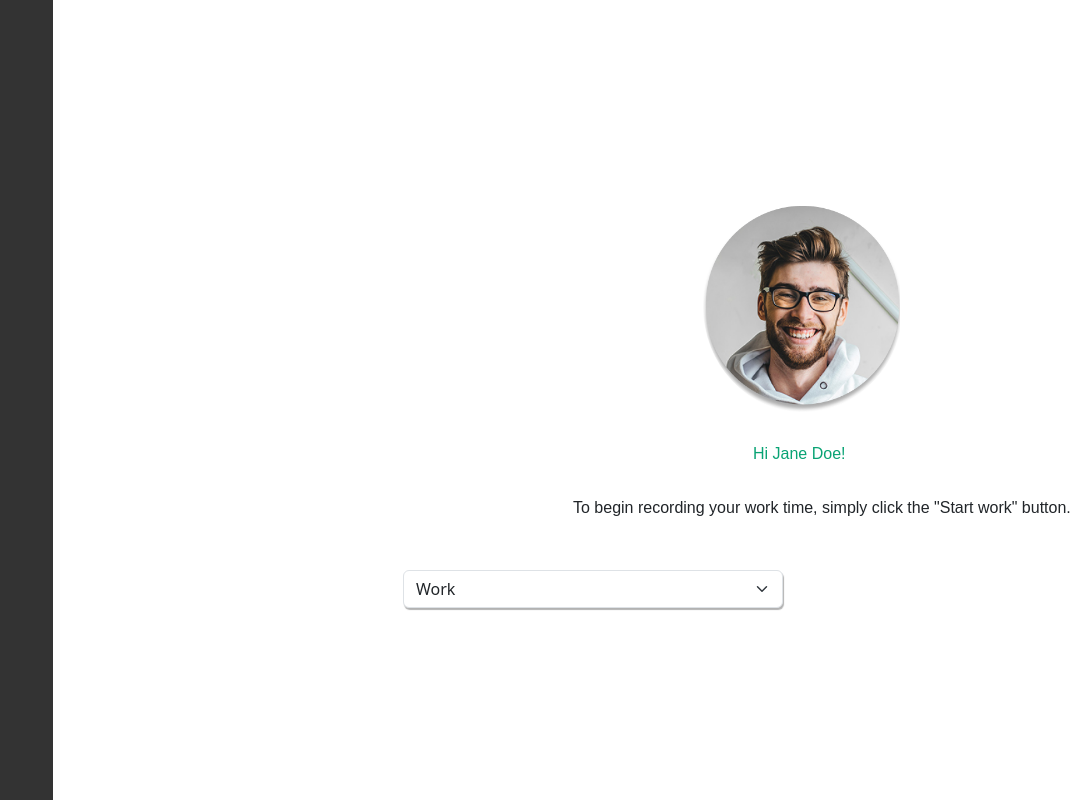
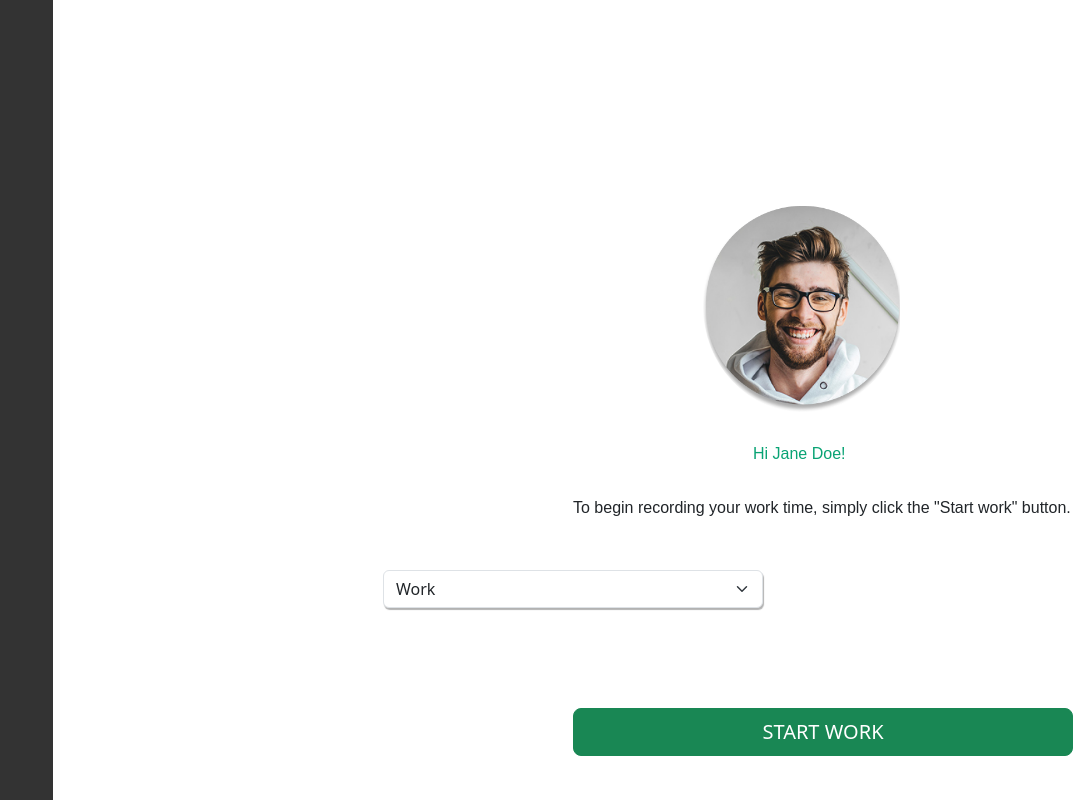
Before and after one commit to Rappyyy/DTR_Start_Stop_Project, a plain HTML site: page index.html in a window 1280 px wide. Shown: the whole page, without its empty margins (197-1280 px from the left). Drawn offline with nearby package versions, Linux system fonts and the light colour scheme.

Commit message:
Will continue with progress at home

```diff
--- a/index.css
+++ b/index.css
@@ -44,6 +44,12 @@
 
 .form-select {
   margin-top: 50px;
-  margin-left: -300px;
+  margin-left: -320px;
   box-shadow: 1px 2px 1px rgba(0, 0, 0, 0.3);
 }
+
+.btn {
+  margin-top: 100px;
+  margin-left: -130px;
+  width: 500px;
+}
--- a/index.html
+++ b/index.html
@@ -3,7 +3,7 @@
   <head>
     <meta charset="utf-8" />
     <meta name="viewport" content="width=device-width, initial-scale=1" />
-    <title>Bootstrap demo</title>
+    <title>Start/Stop</title>
     <link rel="stylesheet" href="index.css" />
     <link
       href="https://cdn.jsdelivr.net/npm/bootstrap@5.3.2/dist/css/bootstrap.min.css"
@@ -30,6 +30,8 @@
         <option selected>Work</option>
         <option value="1">Meeting</option>
       </select>
+
+      <button type="button" class="btn btn-success btn-lg">START WORK</button>
     </div>
 
     <script
```
